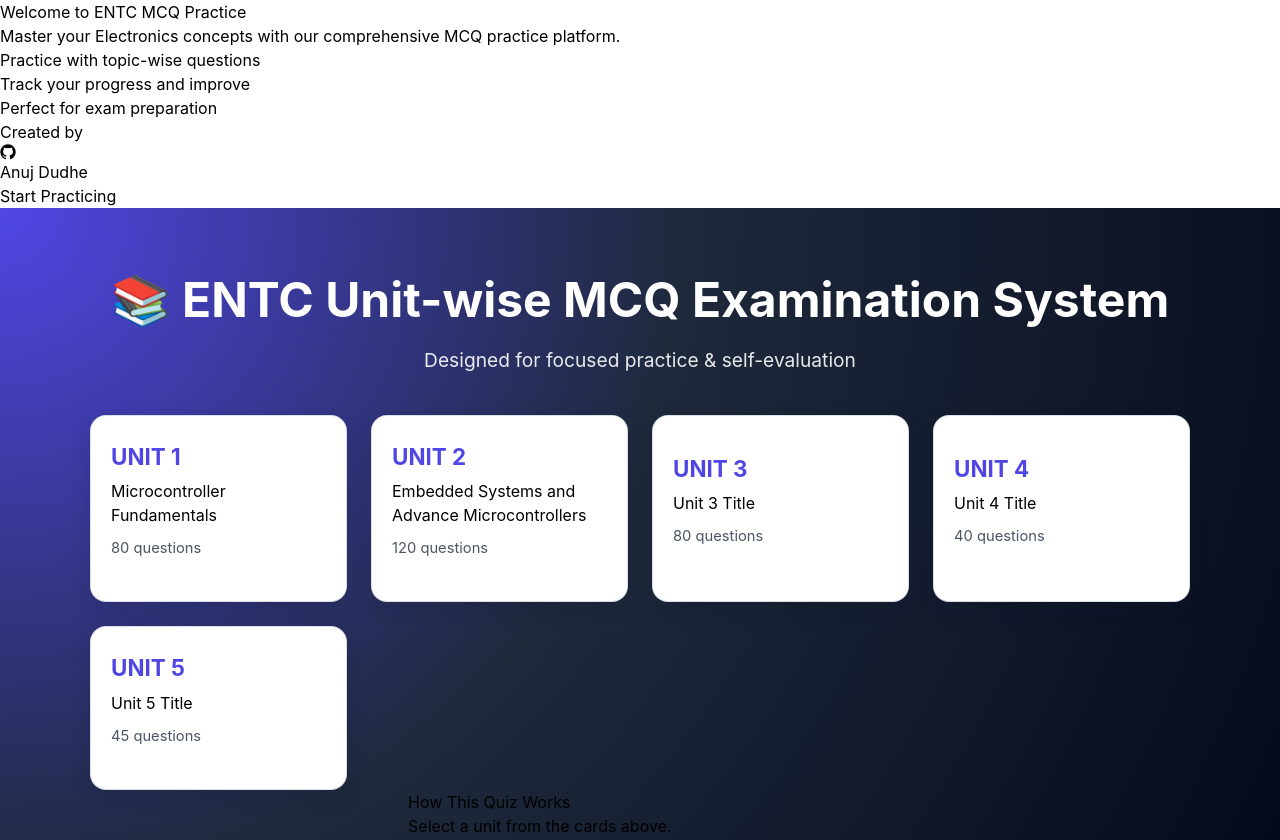
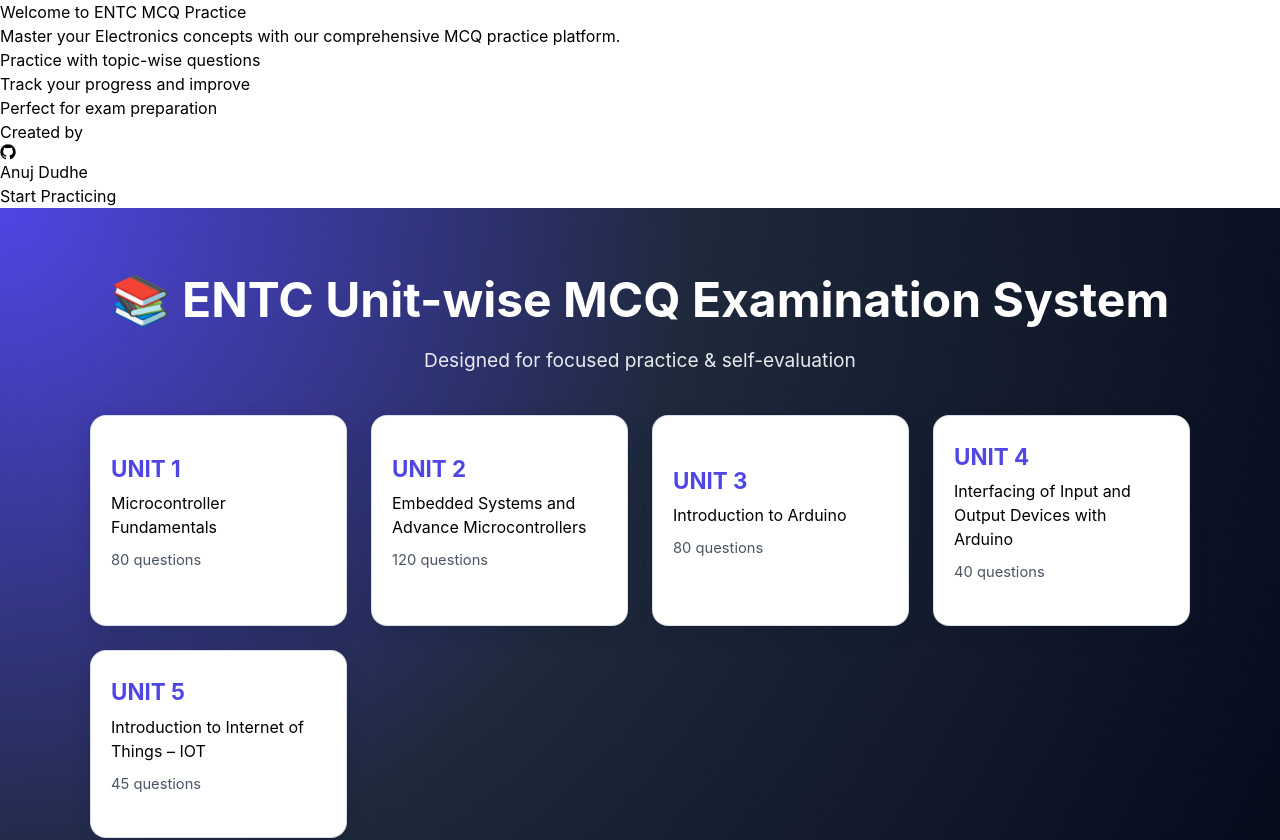
Before and after one commit to anujdudhe/QUIZ_ENTC, a React (Vite) app in the folder MCQ_QUIZ-main/: page / in a window 1280 px wide. Shown: the top 840 px of the page. Built offline with nearby package versions, Linux system fonts and the light colour scheme.

Commit message:
Fix skip function to properly update question state color
- Update handleSkip to mark questions as 'skipped' in questionStates
- This ensures skipped questions show correct color in the status grid
- Skip button now properly updates the visual state of questions

```diff
--- a/MCQ_QUIZ-main/src/App.tsx
+++ b/MCQ_QUIZ-main/src/App.tsx
@@ -149,6 +149,21 @@ function App() {
     if (appState.stage !== 'exam') return;
 
     const filteredQuestions = questions.filter(q => q.chapter === appState.chapter);
+    const currentQuestion = filteredQuestions[appState.currentQuestionIndex];
+
+    // Mark the current question as skipped
+    setQuestionStates(prev => {
+      const updated = [...prev];
+      const questionIndex = questions.findIndex(q => q.id === currentQuestion.id);
+      if (questionIndex !== -1) {
+        updated[questionIndex] = {
+          ...updated[questionIndex],
+          status: 'skipped' as const,
+        };
+      }
+      return updated;
+    });
+
     const nextIndex = appState.currentQuestionIndex + 1;
 
     if (nextIndex < filteredQuestions.length) {
--- a/MCQ_QUIZ-main/src/components/ChapterSelector.tsx
+++ b/MCQ_QUIZ-main/src/components/ChapterSelector.tsx
@@ -11,9 +11,9 @@ interface ChapterSelectorProps {
 const UNIT_TITLES: Record<string, string> = {
   'UNIT 1': 'Microcontroller Fundamentals',
   'UNIT 2': 'Embedded Systems and Advance Microcontrollers',
-  'UNIT 3': 'Unit 3 Title',
-  'UNIT 4': 'Unit 4 Title',
-  'UNIT 5': 'Unit 5 Title',
+  'UNIT 3': 'Introduction to Arduino',
+  'UNIT 4': 'Interfacing of Input and Output Devices with Arduino',
+  'UNIT 5': 'Introduction to Internet of Things – IOT',
 };
 
 // Unit descriptions to be shown in the modal
```
Also changed, not shown: 1 other file (tests, documents, lock files or other folders).
